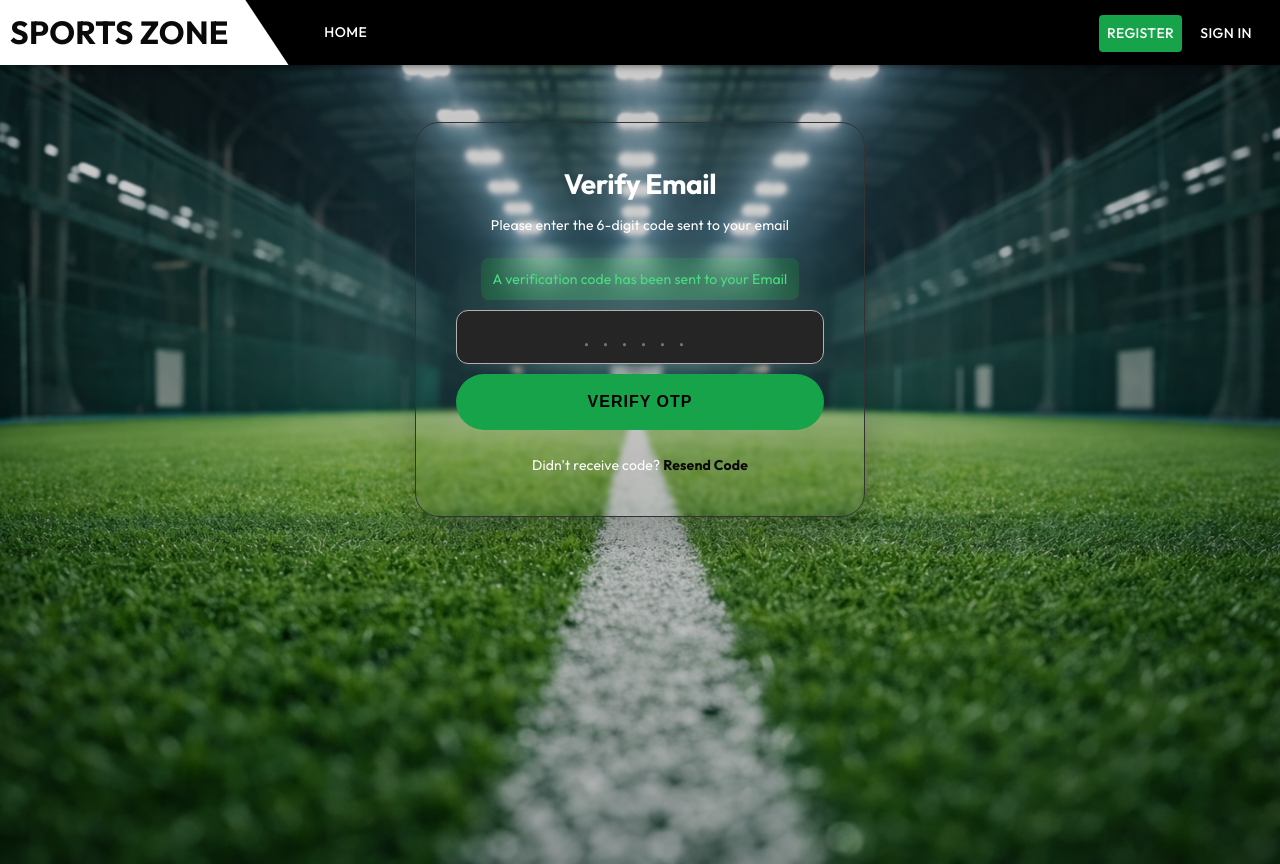
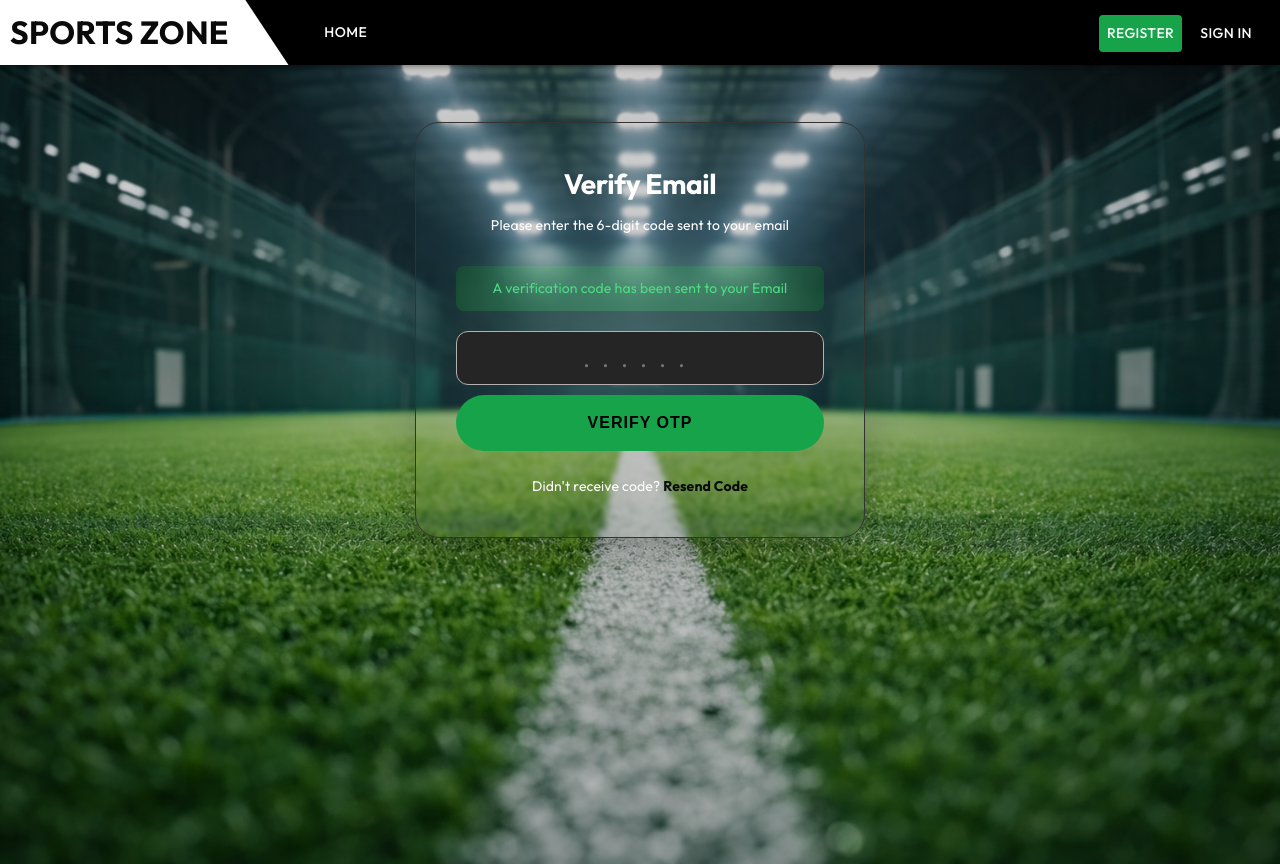
Before and after one commit to Chamila-Ranasinghe/booking-app, a React (Vite) app: page /register in a window 1280 px wide. Both pictures are taken after a click on the button 856 px from the left and 500 px from the top of the page. Built offline with nearby package versions, Linux system fonts and the light colour scheme.

Commit message:
tag changes

```diff
--- a/src/components/RegisterComponent.tsx
+++ b/src/components/RegisterComponent.tsx
@@ -108,7 +108,7 @@ const Register: FC = () => {
                  <h2 className="success-title">Verify Email</h2>
                  <p>Please enter the 6-digit code sent to your email</p>
                  <div>
-                    <span className="alert-msg"> A verification code has been sent to your Email</span>
+                    <p className="alert-msg"> A verification code has been sent to your Email</p>
                  </div>
             </div>
             <div className="email-body">
```
